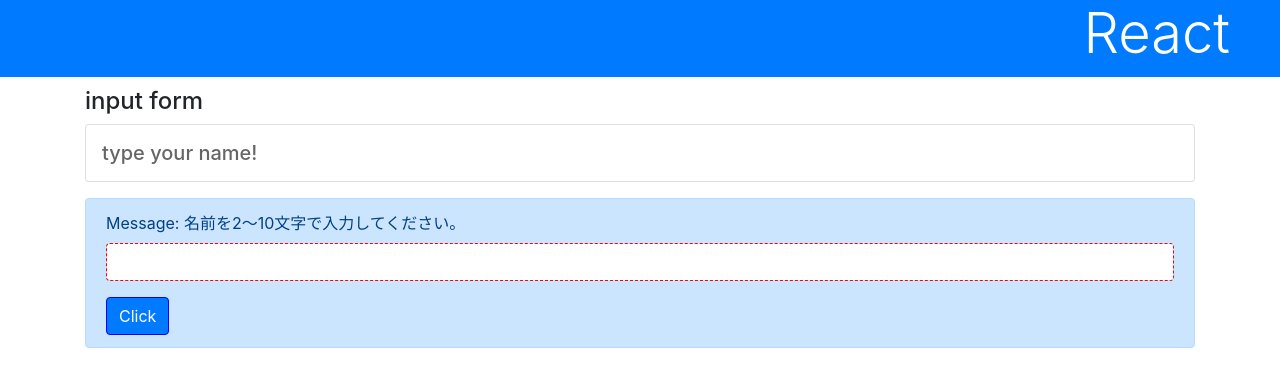
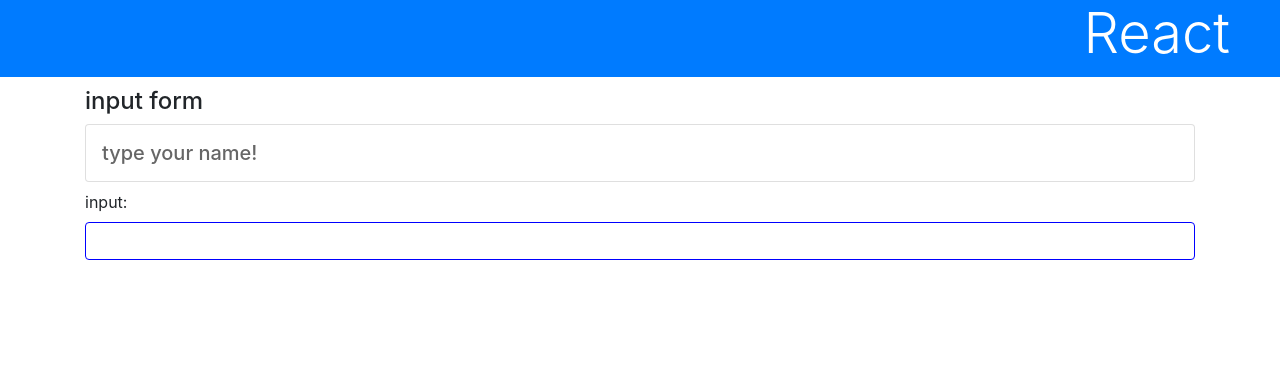
Before and after one commit to Apple-cake/SampleReactApp, a React (Create React App) app: page / in a window 1280 px wide. Shown: the top 386 px of the page. Built offline with nearby package versions, Linux system fonts and the light colour scheme.

Commit message:
エラー時の処理を実装

```diff
--- a/src/App.js
+++ b/src/App.js
@@ -9,24 +9,15 @@
     super(props);
     this.state = {
       title: 'input form',
-      message: 'type your name!'
+      message: 'type your name!',
+      max: 10
     }
     // イベントの初期化
-    this.doChange = this.doChange.bind(this)
-    this.doSubmit = this.doSubmit.bind(this)
+    this.doCheck = this.doCheck.bind(this)
   }
 
-  doChange(e) {
-    this.input = e.target.value;
-  }
-
-  doSubmit(e) {
-    this.setState({
-      title: 'send form',
-      message: 'Hello, ' + this.input + '!!'
-    })
-    // イベントの消費（フォーム送信をなくす=inputの初期化を防止）
-    e.preventDefault()
+  doCheck(e) {
+    alert(e.target.value + "は長すぎます。（最大" + this.state.max + "文字）")
   }
 
   render() {
@@ -35,18 +26,36 @@
       <div className="container">
         <h4>{this.state.title}</h4>
         <p className="card h5 p-3">{this.state.message}</p>
-        <div className="alert alert-primary mt-3">
-          <form onSubmit={this.doSubmit}>
-            <div className="form-group">
-              <label>Message: 名前を2〜10文字で入力してください。</label>
-              <input type="text" className="form-control" onChange={this.doChange} required pattern="[A-Za-z0-9]+" minLength="2" maxLength="10"/>
-            </div>
-            <input type="submit" className="btn btn-primary" value="Click" />
-          </form>
-        </div>
+        <Message maxlength={this.state.max} onCheck={this.doCheck} />
       </div>
     </div>
   }
 }
 
+class Message extends Component {
+  li = {
+    fontSize: "14px",
+    fontWeight: "bold",
+    color: "#090"
+  }
+
+  constructor(props) {
+    super(props)
+    this.doChange = this.doChange.bind(this)
+  }
+
+  doChange(e) {
+    if (e.target.value.length > this.props.maxlength) {
+      this.props.onCheck(e)
+      e.target.value = e.target.value.substr(0, this.props.maxlength)
+    }
+  }
+
+  render() {
+    return <div className="form-group">
+      <label>input:</label>
+      <input type="text" className="form-control" onChange={this.doChange}/>
+    </div>
+  }
+}
 export default App;
```
